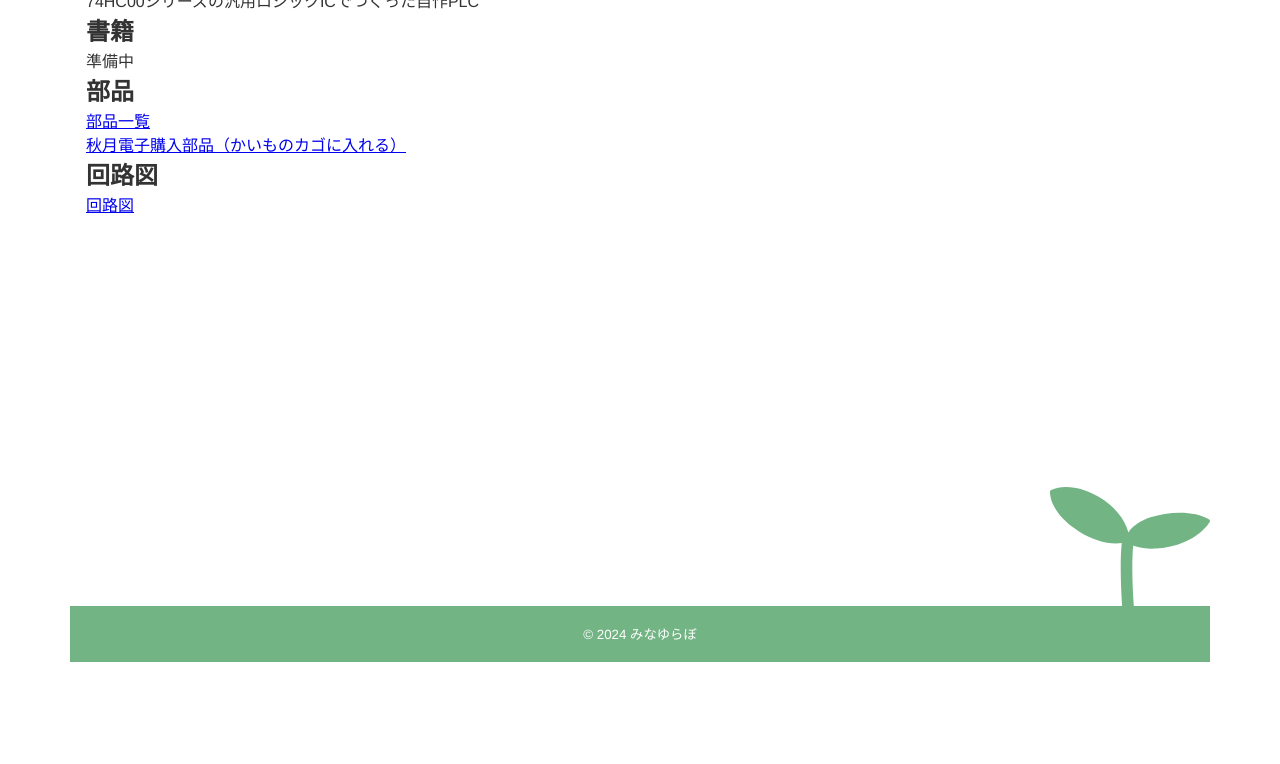
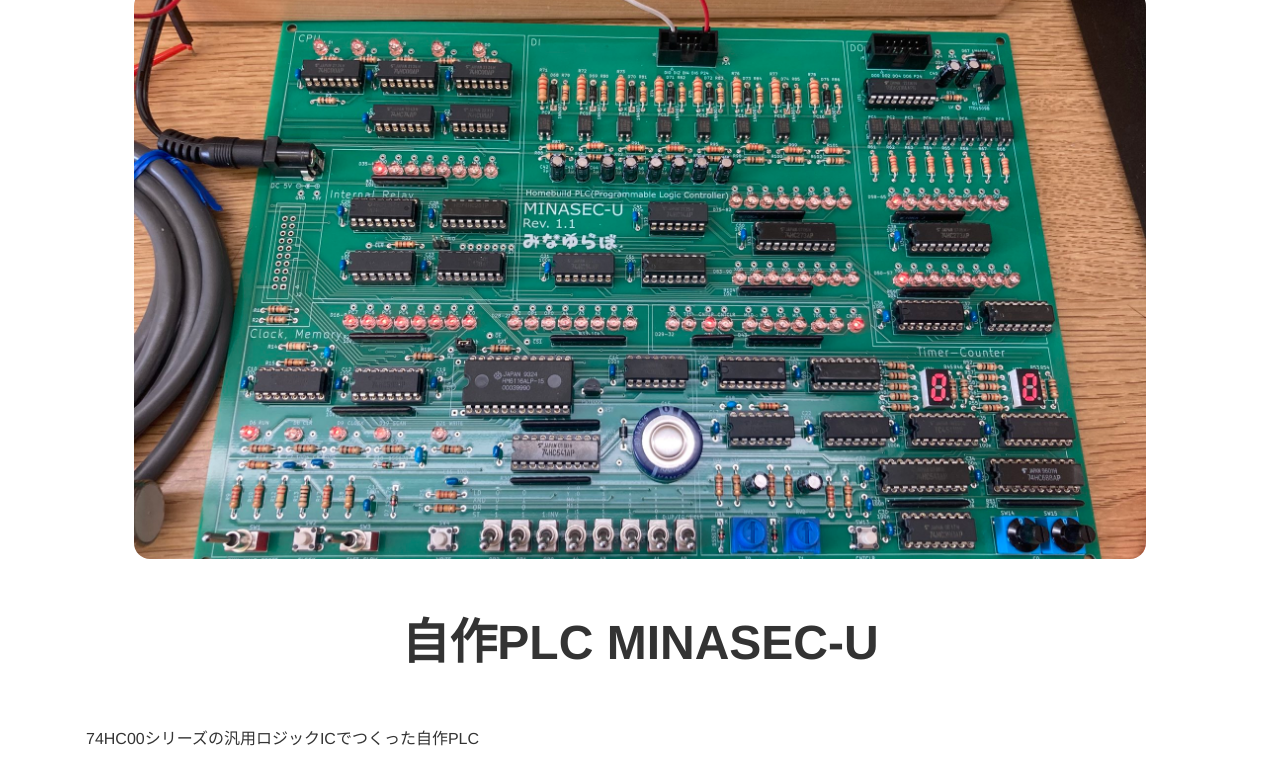
Before and after one commit to minagi-yu/lab.m7u.net, a plain HTML site: page products/minasec-u/index.html in a window 1280 px wide. Shown: the part 138-902 px from the top of the page. Before the commit the page ends 800 px from the top, so only its background shows below. Drawn offline with Linux system fonts and the light colour scheme.

Commit message:
PLCの記事のフォーマットを共通のものに更新

```diff
--- a/products/minasec-u/index.html
+++ b/products/minasec-u/index.html
@@ -5,6 +5,7 @@
   <meta charset="UTF-8">
   <meta name="viewport" content="width=device-width, initial-scale=1.0">
   <link rel="stylesheet" href="/main.css">
+  <link rel="stylesheet" href="/article.css">
   <link rel="icon" href="/favicon.ico">
   <title>自作PLC MINSEC-U - みなゆらぼ</title>
 </head>
@@ -18,7 +19,10 @@
   </header>
 
   <main class="site-contents">
-    <h1>自作PLC MINASEC-U</h1>
+    <div class="product-title">
+      <img src="./minasec-u.jpeg">
+      <h1>自作PLC MINASEC-U</h1>
+    </div>
     74HC00シリーズの汎用ロジックICでつくった自作PLC
     <h2>書籍</h2>
     <p>
```
